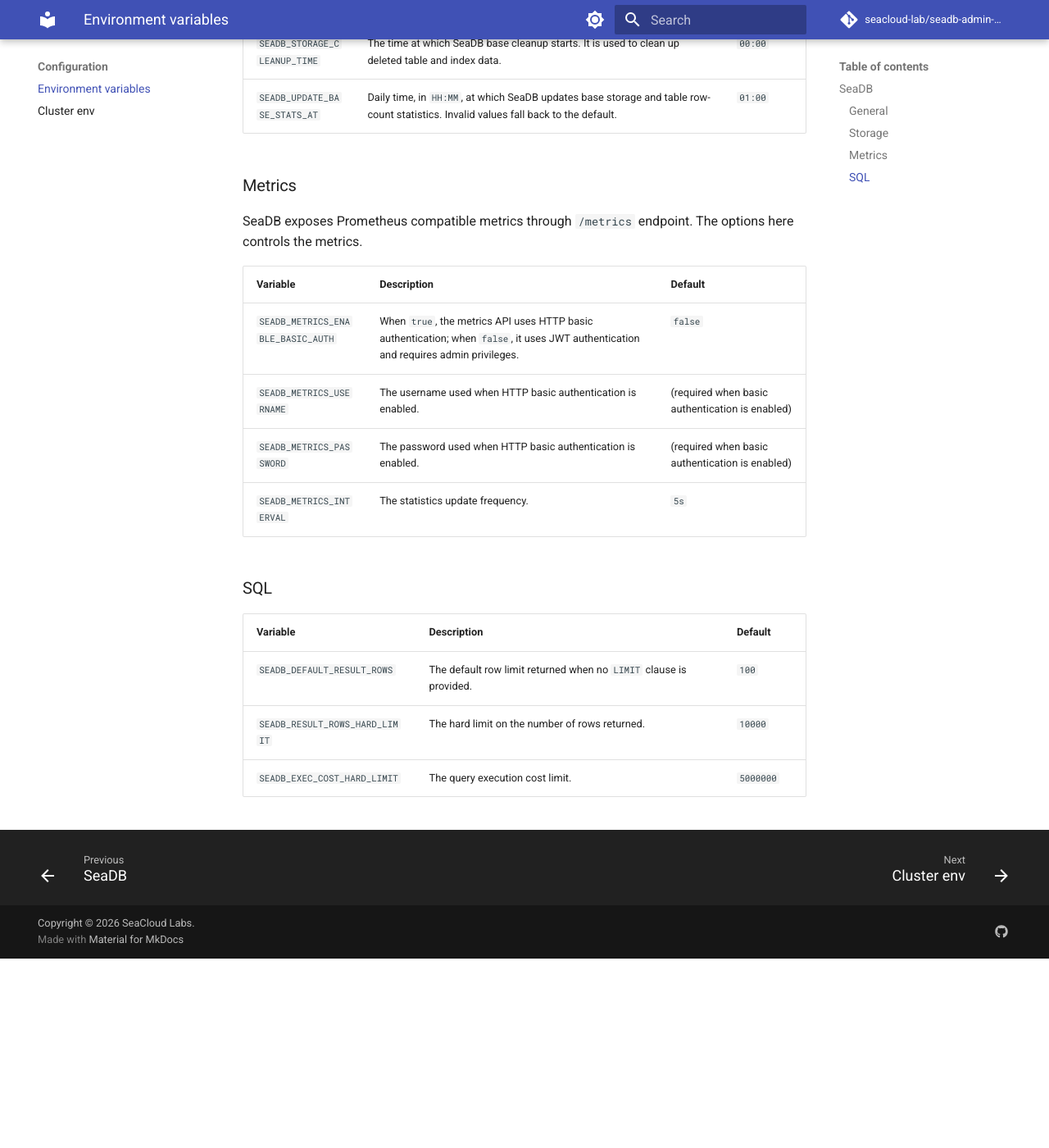
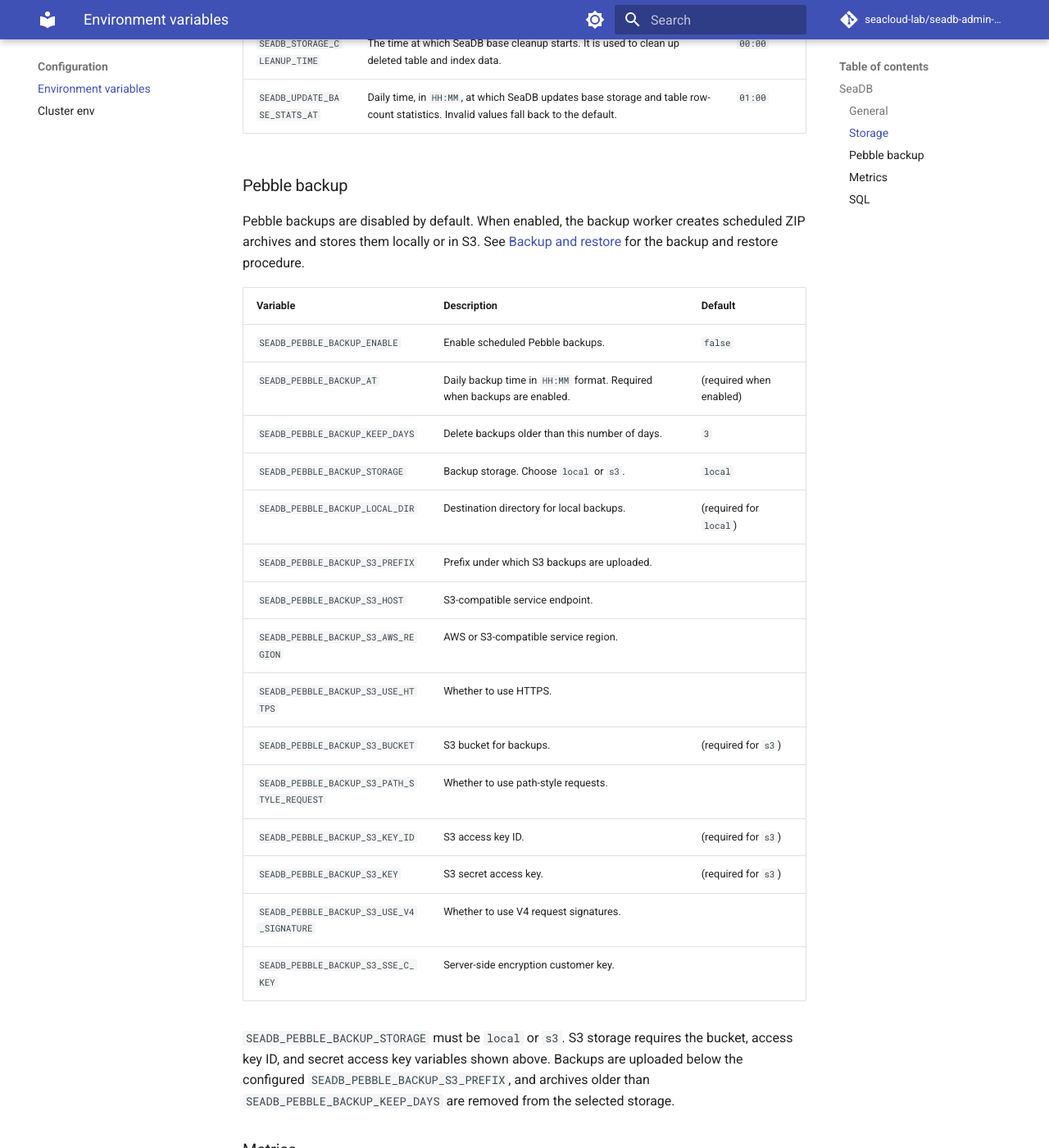
Before and after one commit to seacloud-lab/seadb-admin-docs, an MkDocs documentation site: the page built from manual/configuration/environment_variables.md, in a window 1280 px wide and 1400 px high, scrolled down 1352 px. Shown: the whole window at 82% size. Built offline with MkDocs 1.6.1 and Material for MkDocs 9.7.7, drawn with Linux system fonts in a browser that asks for light colours; comment, search, counter and statistics services are not loaded; the version menu is left out; before the commit the page ends 2521 px from its top, so only the background shows below that.

Commit message:
Add docs for pebble backups

```diff
--- a/manual/configuration/environment_variables.md
+++ b/manual/configuration/environment_variables.md
@@ -31,6 +31,30 @@
 | `SEADB_STORAGE_CLEANUP_TIME` | The time at which SeaDB base cleanup starts. It is used to clean up deleted table and index data. | `00:00` |
 | `SEADB_UPDATE_BASE_STATS_AT` | Daily time, in `HH:MM`, at which SeaDB updates base storage and table row-count statistics. Invalid values fall back to the default. | `01:00` |
 
+### Pebble backup
+
+Pebble backups are disabled by default. When enabled, the backup worker creates scheduled ZIP archives and stores them locally or in S3. See [Backup and restore](../setup/backup_restore.md) for the backup and restore procedure.
+
+| Variable | Description | Default |
+| --- | --- | --- |
+| `SEADB_PEBBLE_BACKUP_ENABLE` | Enable scheduled Pebble backups. | `false` |
+| `SEADB_PEBBLE_BACKUP_AT` | Daily backup time in `HH:MM` format. Required when backups are enabled. | (required when enabled) |
+| `SEADB_PEBBLE_BACKUP_KEEP_DAYS` | Delete backups older than this number of days. | `3` |
+| `SEADB_PEBBLE_BACKUP_STORAGE` | Backup storage. Choose `local` or `s3`. | `local` |
+| `SEADB_PEBBLE_BACKUP_LOCAL_DIR` | Destination directory for local backups. | (required for `local`) |
+| `SEADB_PEBBLE_BACKUP_S3_PREFIX` | Prefix under which S3 backups are uploaded. | |
+| `SEADB_PEBBLE_BACKUP_S3_HOST` | S3-compatible service endpoint. | |
+| `SEADB_PEBBLE_BACKUP_S3_AWS_REGION` | AWS or S3-compatible service region. | |
+| `SEADB_PEBBLE_BACKUP_S3_USE_HTTPS` | Whether to use HTTPS. | |
+| `SEADB_PEBBLE_BACKUP_S3_BUCKET` | S3 bucket for backups. | (required for `s3`) |
+| `SEADB_PEBBLE_BACKUP_S3_PATH_STYLE_REQUEST` | Whether to use path-style requests. | |
+| `SEADB_PEBBLE_BACKUP_S3_KEY_ID` | S3 access key ID. | (required for `s3`) |
+| `SEADB_PEBBLE_BACKUP_S3_KEY` | S3 secret access key. | (required for `s3`) |
+| `SEADB_PEBBLE_BACKUP_S3_USE_V4_SIGNATURE` | Whether to use V4 request signatures. | |
+| `SEADB_PEBBLE_BACKUP_S3_SSE_C_KEY` | Server-side encryption customer key. | |
+
+`SEADB_PEBBLE_BACKUP_STORAGE` must be `local` or `s3`. S3 storage requires the bucket, access key ID, and secret access key variables shown above. Backups are uploaded below the configured `SEADB_PEBBLE_BACKUP_S3_PREFIX`, and archives older than `SEADB_PEBBLE_BACKUP_KEEP_DAYS` are removed from the selected storage.
+
 ### Metrics
 
 SeaDB exposes Prometheus compatible metrics through `/metrics` endpoint. The options here controls the metrics.
--- a/mkdocs.yml
+++ b/mkdocs.yml
@@ -86,6 +86,8 @@
     - Cluster deployment:
       - FoundationDB: setup/foundationdb_cluster.md
       - SeaDB: setup/seadb_cluster_native.md
+    - Management:
+      - Backup and restore: setup/backup_restore.md
   - Configuration:
     - Environment variables: configuration/environment_variables.md
     - Cluster env: configuration/cluster_environment_variables.md
```
Also changed, not shown: manual/setup/backup_restore.md (added, +35 -0 lines).
